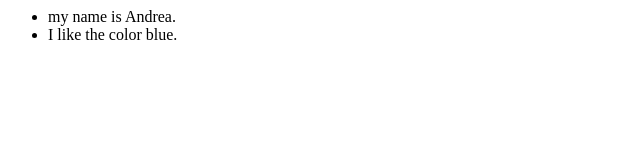
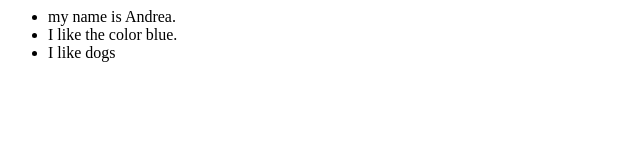
Before and after one commit to apl48/apl48.github.io, a plain HTML site: page index.html in a window 1280 px wide. Shown: the full height of the page, 0-640 px from the left. Drawn offline with Linux system fonts and the light colour scheme.

Commit message:
third bullet

```diff
--- a/index.html
+++ b/index.html
@@ -11,6 +11,9 @@
 		<li>
 		I like the color blue.
 		</li>
+		<li>
+		I like dogs
+		</li>
 		</ul>
 
 
```
